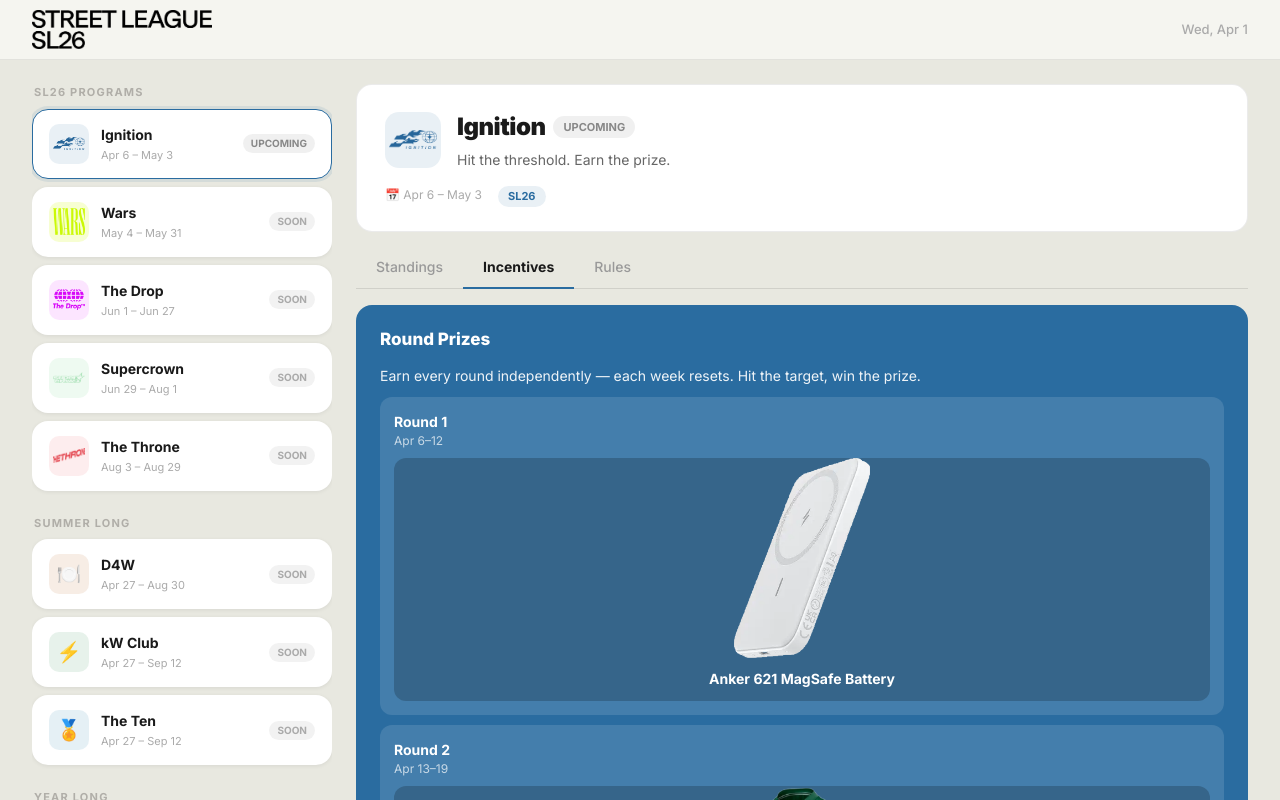
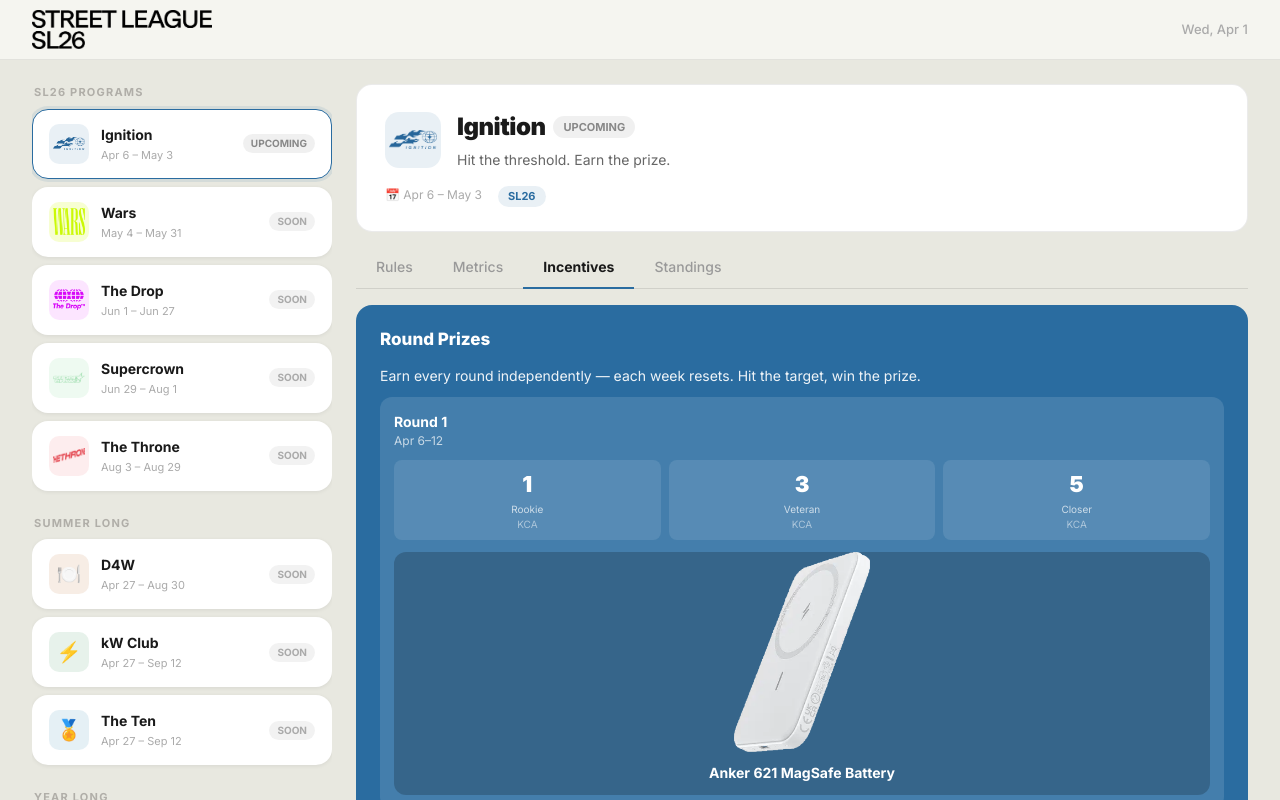
Before and after one commit to avelkins10/kin-sl26-next, a Next.js app: page / in a window 1280 px wide. Both pictures are taken after a click on the button "Incentives". Shown: the top 800 px of the page. Built offline with nearby package versions, Linux system fonts and the light colour scheme.

Commit message:
feat: Incentives adds target chips above prize photos; restore tab order Rules→Metrics→Incentives→Standings

```diff
--- a/src/app/page.tsx
+++ b/src/app/page.tsx
@@ -37,7 +37,7 @@ interface Comp {
 }
 
 type MobileScreen = "home" | "detail" | "content" | "soon";
-type SectionKey = "rules" | "incentives" | "standings";
+type SectionKey = "rules" | "metrics" | "incentives" | "standings";
 
 // ─────────────────────────────────────────────
 // COMPETITION DATA
@@ -219,9 +219,10 @@ const GROUPS: { key: Comp["group"]; label: string }[] = [
 ];
 
 const SECTIONS: { key: SectionKey; label: string }[] = [
+  { key: "rules",      label: "Rules" },
+  { key: "metrics",    label: "Metrics" },
+  { key: "incentives", label: "Incentives" },
   { key: "standings",  label: "Standings" },
-  { key: "incentives", label: "Incentives" },
-  { key: "rules",      label: "Rules" },
 ];
 
 const IGNITION_PRIZE_PHOTOS: Record<string, string> = {
@@ -388,7 +389,7 @@ function IgnitionStandingsContent() {
 }
 
 function SectionContent({ comp, section }: { comp: Comp; section: SectionKey }) {
-  // Rules (merged with Metrics)
+  // Rules
   if (section === "rules") {
     if (comp.id === "ignition") return (
       <>
@@ -399,10 +400,24 @@ function SectionContent({ comp, section }: { comp: Comp; section: SectionKey })
         <p>KCAs counted from QuickBase using sale date within each round window. Round closes midnight Sunday.</p>
         <p><strong>Prize Distribution:</strong> Ships to your office at end of each round. Allow 2 weeks.</p>
         <p><strong>Eligibility:</strong> Active reps only. Cancelled/Deactivated accounts are ineligible.</p>
-        {/* Round targets — merged from Metrics */}
-        {comp.rounds && (
+      </>
+    );
+    if (comp.id === "blood-club") return (
       <>
-            <h3 style={{ marginTop: 16 }}>KCA Targets by Round</h3>
+        <h3>How Blood Club Works</h3>
+        <p>The ultimate closer challenge — running all year. Close <strong>2 deals on the same Saturday</strong> to earn membership.</p>
+        <ul><li>Both closes must share the same sale date in QuickBase</li><li>That date must fall on a Saturday</li><li>Both deals must reach KCA status</li><li>Achievement is permanent — once you&apos;re in, you&apos;re in</li></ul>
+        <p>Rookies only need 1 same-day Saturday close to qualify.</p>
+      </>
+    );
+    return <p style={{ opacity: 0.8 }}>Rules coming soon.</p>;
+  }
+
+  // Metrics
+  if (section === "metrics") {
+    if (comp.id === "ignition" && comp.rounds) return (
+      <>
+        <h3>KCA Targets by Round</h3>
         <p>Hit your role&apos;s weekly target to win. Every qualifying rep wins — no cap.</p>
         {comp.rounds.map(r => (
           <div key={r.label} style={{ background:"rgba(255,255,255,0.12)", borderRadius:12, padding:14, marginBottom:10 }}>
@@ -422,17 +437,10 @@ function SectionContent({ comp, section }: { comp: Comp; section: SectionKey })
           </div>
         ))}
       </>
-        )}
-      </>
     );
     if (comp.id === "blood-club") return (
       <>
-        <h3>How Blood Club Works</h3>
-        <p>The ultimate closer challenge — running all year. Close <strong>2 deals on the same Saturday</strong> to earn membership.</p>
-        <ul><li>Both closes must share the same sale date in QuickBase</li><li>That date must fall on a Saturday</li><li>Both deals must reach KCA status</li><li>Achievement is permanent — once you&apos;re in, you&apos;re in</li></ul>
-        <p>Rookies only need 1 same-day Saturday close to qualify.</p>
-        {/* Qualifying standard — merged from Metrics */}
-        <h3 style={{ marginTop: 16 }}>The Qualifying Standard</h3>
+        <h3>The Qualifying Standard</h3>
         <div style={{ background:"rgba(255,255,255,0.12)", borderRadius:12, padding:14, marginBottom:10 }}>
           <div style={{ display:"flex", alignItems:"center", justifyContent:"space-between", marginBottom:10 }}>
             <div><div style={{ fontSize:14, fontWeight:700 }}>2 Closes</div><div style={{ fontSize:12, opacity:0.7 }}>Same Saturday</div></div>
@@ -451,7 +459,7 @@ function SectionContent({ comp, section }: { comp: Comp; section: SectionKey })
         <p>Both deals must reach KCA status. Saturdays only.</p>
       </>
     );
-    return <p style={{ opacity: 0.8 }}>Rules coming soon.</p>;
+    return <p style={{ opacity:0.8 }}>Metrics coming soon.</p>;
   }
 
   // Incentives
@@ -464,11 +472,26 @@ function SectionContent({ comp, section }: { comp: Comp; section: SectionKey })
           const photo = IGNITION_PRIZE_PHOTOS[r.label];
           return (
             <div key={r.label} style={{ background:"rgba(255,255,255,0.12)", borderRadius:12, padding:14, marginBottom:10 }}>
-              <div style={{ display:"flex", alignItems:"center", justifyContent:"space-between", marginBottom: photo?8:0 }}>
-                <div><div style={{ fontSize:14, fontWeight:700 }}>{r.label}</div><div style={{ fontSize:12, opacity:0.7 }}>{r.dates}</div></div>
+              {/* Round header */}
+              <div style={{ marginBottom:10 }}>
+                <div style={{ fontSize:14, fontWeight:700 }}>{r.label}</div>
+                <div style={{ fontSize:12, opacity:0.7 }}>{r.dates}</div>
               </div>
+              {/* Target chips */}
+              {r.targets && (
+                <div style={{ display:"flex", gap:8, marginBottom:12 }}>
+                  {Object.entries(r.targets).map(([role,n])=>(
+                    <div key={role} style={{ flex:1, textAlign:"center", background:"rgba(255,255,255,0.1)", borderRadius:8, padding:"8px 4px" }}>
+                      <div style={{ fontSize:22, fontWeight:900 }}>{n}</div>
+                      <div style={{ fontSize:10, opacity:0.7, marginTop:1 }}>{role}</div>
+                      <div style={{ fontSize:10, opacity:0.5 }}>KCA</div>
+                    </div>
+                  ))}
+                </div>
+              )}
+              {/* Prize photo */}
               {photo && (
-                <div style={{ borderRadius:12, overflow:"hidden", background:"rgba(0,0,0,0.2)", marginTop:4 }}>
+                <div style={{ borderRadius:12, overflow:"hidden", background:"rgba(0,0,0,0.2)" }}>
                   <img src={`/${photo}`} alt={r.prize} style={{ width:"100%", maxHeight:200, objectFit:"contain", display:"block" }} />
                   <div style={{ textAlign:"center", padding:"10px 12px 12px", fontSize:14, fontWeight:700 }}>{r.prize}</div>
                 </div>
@@ -517,11 +540,11 @@ function SectionContent({ comp, section }: { comp: Comp; section: SectionKey })
 // ─────────────────────────────────────────────
 
 function DesktopDetailPanel({ comp, now }: { comp: Comp; now: Date }) {
-  const [activeSection, setActiveSection] = useState<SectionKey>("standings");
+  const [activeSection, setActiveSection] = useState<SectionKey>("rules");
   const contentRef = useRef<HTMLDivElement>(null);
 
   useEffect(() => {
-    setActiveSection("standings");
+    setActiveSection("rules");
     if (contentRef.current) contentRef.current.scrollTop = 0;
   }, [comp.id]);
 
```
Also changed, not shown: design-reference/jake-screenshot-incentives.png (added). Lines whose indentation alone changed are shown as unchanged.
